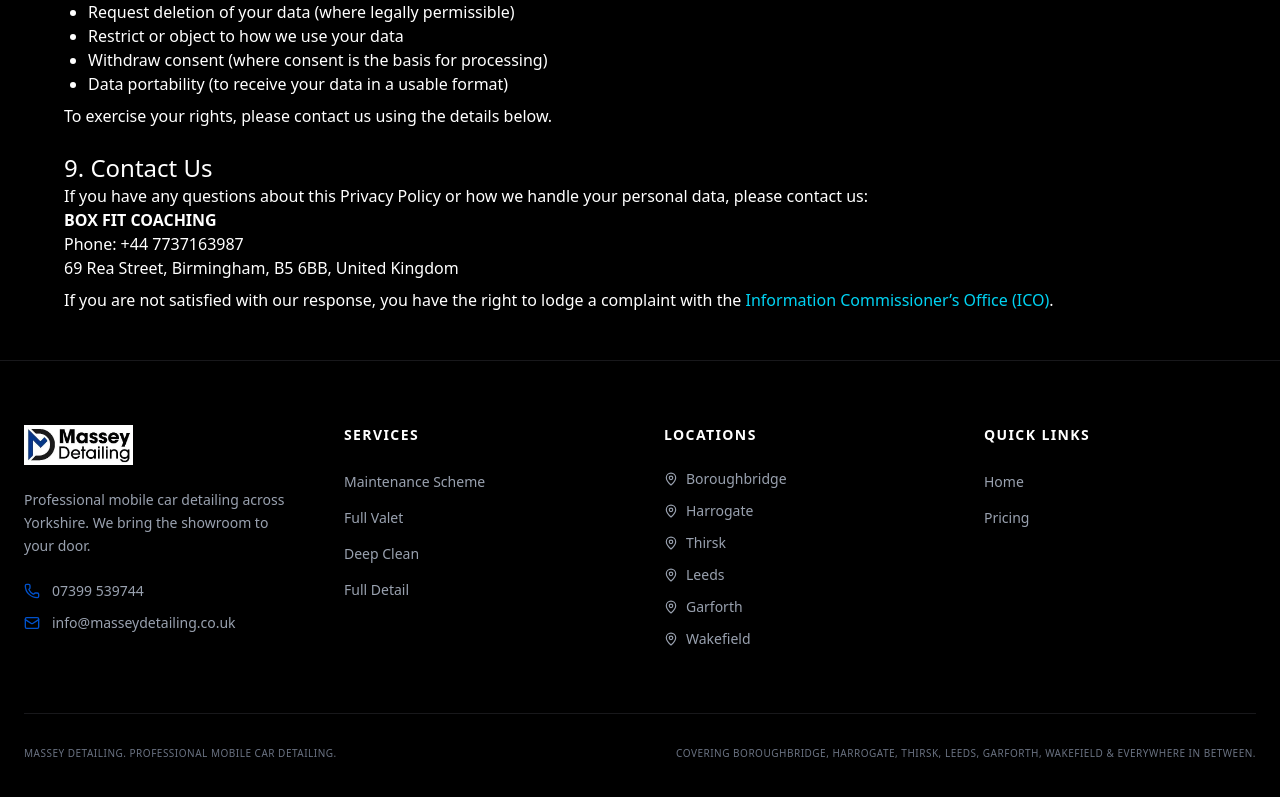
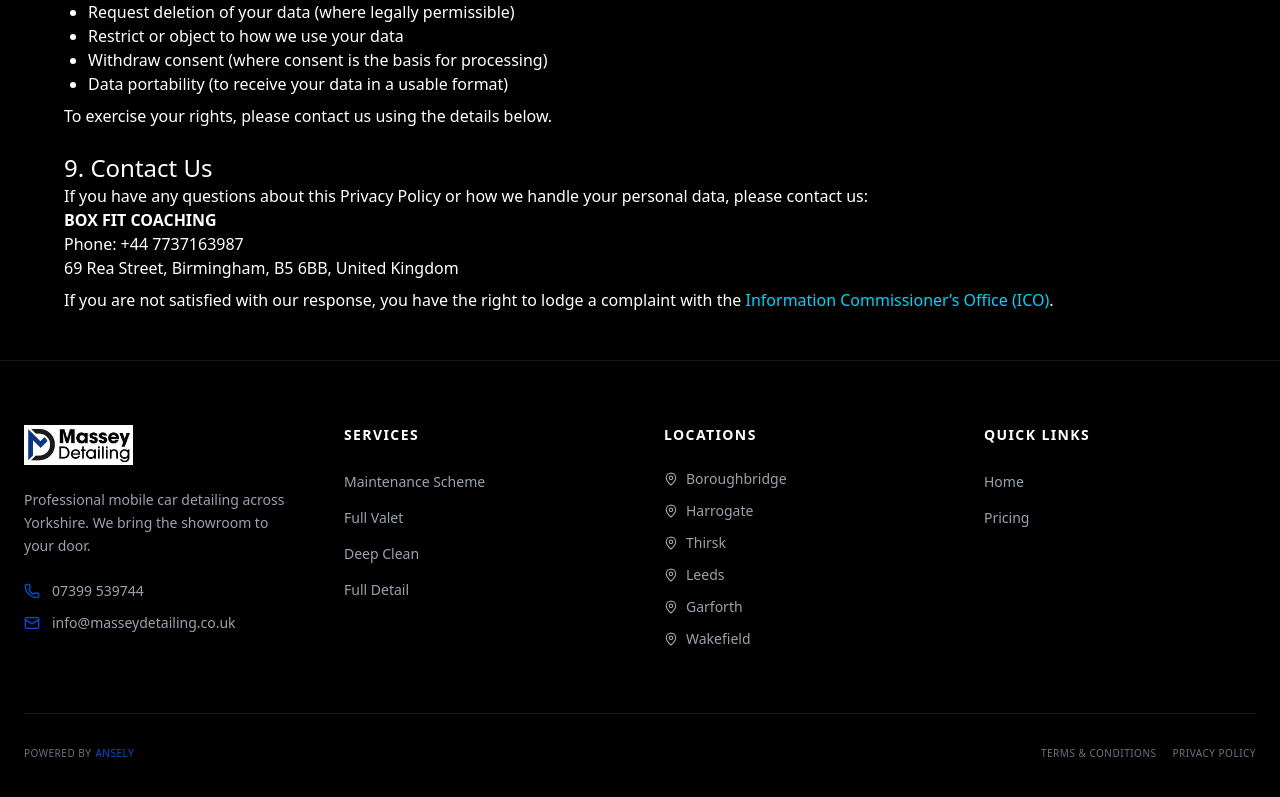
Before and after one commit to shandiru/masseydetailing, a React (Vite) app: page /privacy-policy in a window 1280 px wide. Shown: the part 1396-2193 px from the top of the page. Built offline with nearby package versions, Linux system fonts and the light colour scheme.

Commit message:
add footer  color

```diff
--- a/src/components/Footer.jsx
+++ b/src/components/Footer.jsx
@@ -1,6 +1,6 @@
 import React from 'react';
 import { Phone, Mail, MapPin } from 'lucide-react';
-
+import { Link } from 'react-router-dom';
 const Footer = () => {
   return (
     <footer className="bg-black text-white py-16 px-6 border-t border-zinc-900">
@@ -72,15 +72,32 @@
           </div>
         </div>
 
+
         {/* Bottom Bar */}
-        <div className="mt-16 pt-8 border-t border-zinc-900 flex flex-col md:flex-row justify-between items-center gap-4 text-center md:text-left">
-          <p className="text-[10px] uppercase tracking-wider text-gray-500">
-            Massey Detailing. Professional mobile car detailing.
-          </p>
-          <p className="text-[10px] uppercase tracking-wider text-gray-500">
-            Covering Boroughbridge, Harrogate, Thirsk, Leeds, Garforth, Wakefield & everywhere in between.
-          </p>
-        </div>
+<div className="mt-16 pt-8 border-t border-zinc-900 flex flex-col md:flex-row justify-between items-center gap-4 text-center md:text-left">
+
+  <p className="text-[10px] uppercase tracking-wider text-gray-500">
+    Powered by
+    <a
+      href="https://www.ansely.co.uk/"
+      target="_blank"
+      rel="noopener noreferrer"
+      className="ml-1 text-[#0052cc] transition"
+    >
+      Ansely
+    </a>
+  </p>
+
+  <div className="flex gap-4 text-[10px] uppercase tracking-wider text-gray-500">
+    <Link to="/terms-conditions" className=" hover:text-[#0052cc] transition">
+      Terms & Conditions
+    </Link>
+    <Link to="/privacy-policy" className=" hover:text-[#0052cc] transition">
+      Privacy Policy
+    </Link>
+  </div>
+
+</div>
       </div>
     </footer>
   );
```
